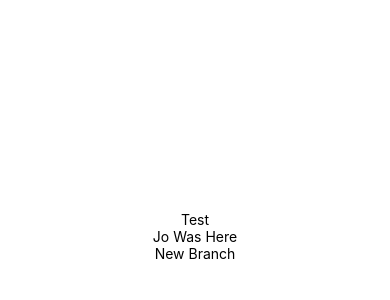
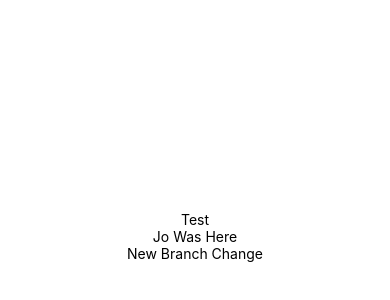
Before and after one commit to Kaidama97/TutorFirst, a React Native app: screen / in a window 390 px wide. Shown: the part 186-486 px from the top of the page. Built offline with nearby package versions, Linux system fonts and the light colour scheme.

Commit message:
new branch

```diff
--- a/App.js
+++ b/App.js
@@ -6,7 +6,7 @@ export default function App() {
     <View style={styles.container}>
       <Text>Test</Text>
       <Text>Jo Was Here</Text>
-      <Text>New Branch</Text>
+      <Text>New Branch Change</Text>
       <StatusBar style="auto" />
     </View>
   );
```
